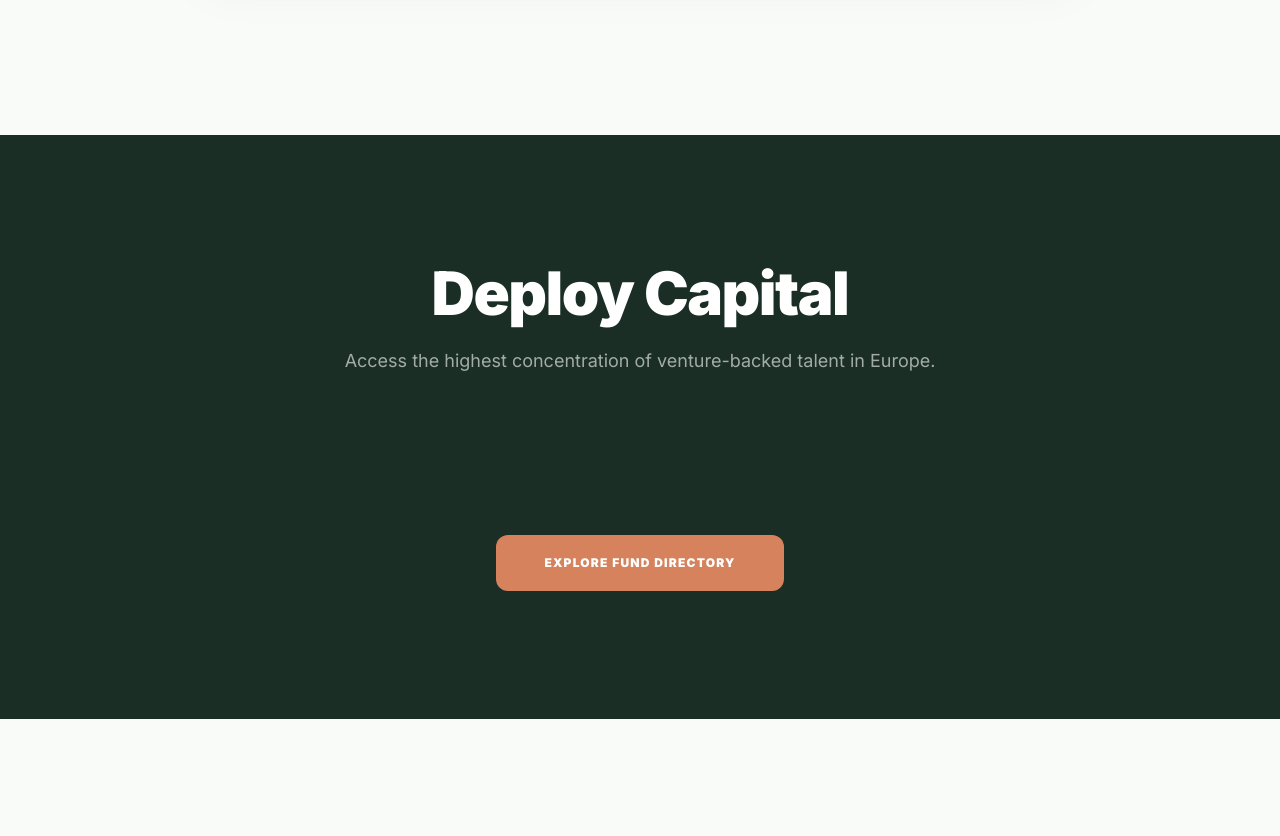
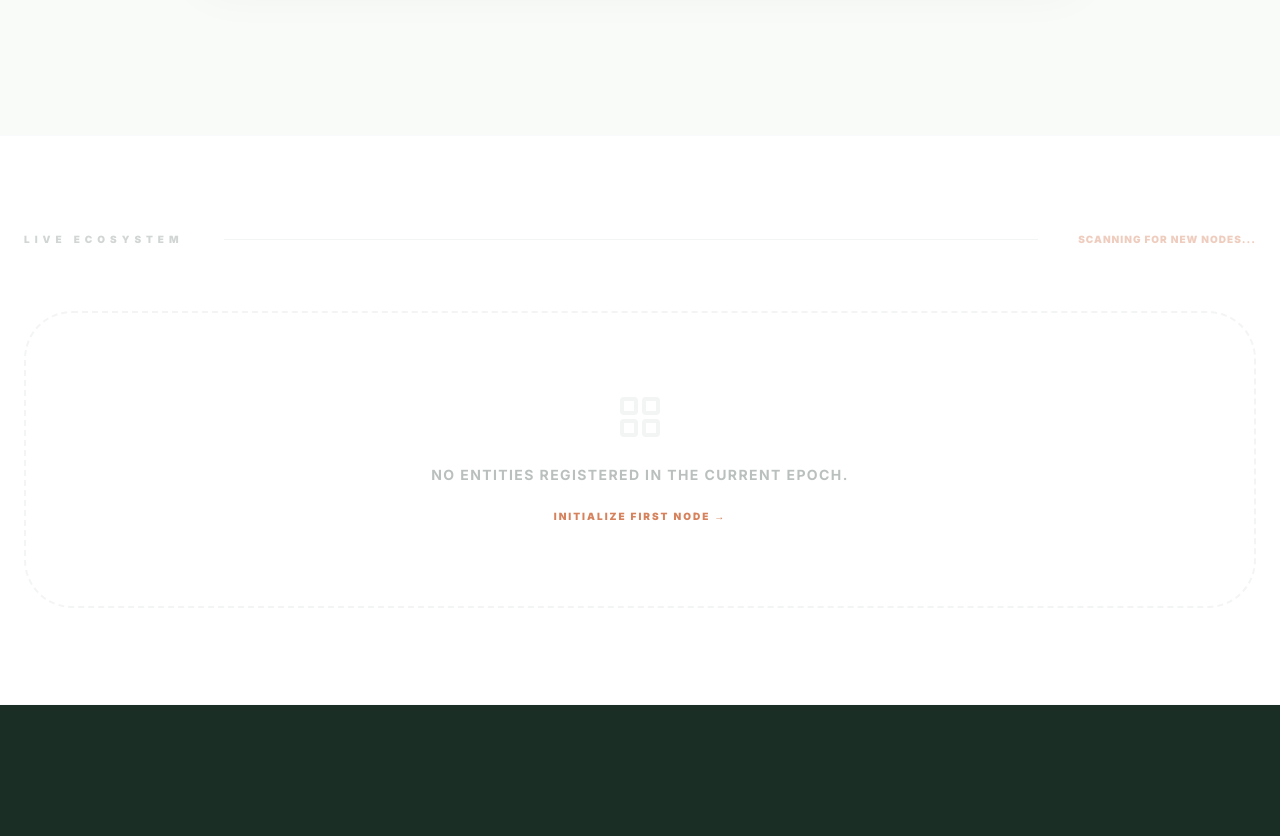
Before and after one commit to Fillipemunch/velix-platform, a Next.js app: page /#/ in a window 1280 px wide. Shown: the part 740-1576 px from the top of the page. Built offline with nearby package versions, Linux system fonts and the light colour scheme.

Commit message:
feat: Add ecosystem grid and refactor partners
Introduces a grid layout for displaying active ecosystem startups and refactors the partner section to use this new grid. This improves the visual presentation of the ecosystem.

```diff
--- a/pages/LandingPage.tsx
+++ b/pages/LandingPage.tsx
@@ -1,7 +1,7 @@
 import React, { useState, useEffect } from 'react';
 import { useNavigate, Link } from 'react-router-dom';
 import { useApp, PublicStartup } from '../context/AppContext';
-import { Search, MapPin, ArrowRight, Zap, TrendingUp, Cpu, Globe, Shield, Building2 } from 'lucide-react';
+import { Search, MapPin, ArrowRight, Zap, TrendingUp, Cpu, Globe, Shield, Building2, LayoutGrid } from 'lucide-react';
 import { motion, AnimatePresence } from 'framer-motion';
 import StartupProfileModal from '../components/StartupProfileModal';
 
@@ -20,10 +20,10 @@ const LandingPage: React.FC = () => {
   const { t, setFilters, language, investors, registeredStartups } = appContext;
   const featuredInvestors = investors.slice(0, 3);
 
-  // Ordenar para mostrar os mais recentemente atualizados primeiro
-  const partners = [...registeredStartups].sort((a, b) =>
+  // Filtramos apenas as startups que possuem ID (foram cadastradas)
+  const activeEcosystem = [...registeredStartups].sort((a, b) =>
     new Date(b.updatedAt).getTime() - new Date(a.updatedAt).getTime()
-  ).slice(0, 12);
+  );
 
   const handleSearch = (e: React.FormEvent) => {
     e.preventDefault();
@@ -108,43 +108,60 @@ const LandingPage: React.FC = () => {
         </motion.form>
       </section>
 
-      {/* Dynamic Ecosystem Partners Section */}
-      {partners.length > 0 && (
+      {/* Seção de Ecossistema Ativo - Apenas Empresas Cadastradas */}
       <section className="py-24 bg-white border-y border-slate-50">
         <div className="max-w-7xl mx-auto px-6">
           <div className="flex items-center space-x-10 mb-16">
-              <h2 className="text-[10px] font-black uppercase tracking-[0.5em] text-[#1a2e26]/20 whitespace-nowrap">Integrated Partners</h2>
+            <h2 className="text-[10px] font-black uppercase tracking-[0.5em] text-[#1a2e26]/20 whitespace-nowrap">Live Ecosystem</h2>
             <div className="h-px bg-[#1a2e26]/5 flex-1"></div>
+            {activeEcosystem.length === 0 && (
+              <p className="text-[10px] font-black uppercase tracking-widest text-[#D6825C]/40">Scanning for new nodes...</p>
+            )}
           </div>
 
-            <div className="grid grid-cols-2 md:grid-cols-3 lg:grid-cols-6 gap-8">
-              {partners.map((partner, idx) => (
+          <div className="grid grid-cols-1 md:grid-cols-2 lg:grid-cols-3 gap-8">
+            {activeEcosystem.map((startup, idx) => (
               <motion.div
-                  key={partner.id}
-                  initial={{ opacity: 0, scale: 0.9 }}
-                  whileInView={{ opacity: 1, scale: 1 }}
+                key={startup.id}
+                initial={{ opacity: 0, y: 20 }}
+                whileInView={{ opacity: 1, y: 0 }}
                 viewport={{ once: true }}
                 transition={{ delay: idx * 0.1 }}
-                  onClick={() => setSelectedStartup(partner)}
-                  className="flex flex-col items-center group cursor-pointer"
+                onClick={() => setSelectedStartup(startup)}
+                className="bg-[#F9FBF9] p-8 rounded-[2.5rem] border border-[#1a2e26]/5 hover:border-[#D6825C]/30 hover:shadow-2xl transition-all cursor-pointer group flex items-center space-x-6"
               >
-                  <div className="w-24 h-24 bg-[#F9FBF9] rounded-[2rem] border border-[#1a2e26]/5 flex items-center justify-center mb-4 group-hover:shadow-xl group-hover:border-[#D6825C]/40 transition-all overflow-hidden relative active:scale-95">
-                    <img
-                      src={partner.logo}
-                      alt={partner.name}
-                      className="w-full h-full object-cover p-2 group-hover:scale-110 transition-transform"
-                    />
+                <div className="w-20 h-20 bg-white rounded-3xl border border-[#1a2e26]/5 flex items-center justify-center flex-shrink-0 shadow-inner overflow-hidden group-hover:scale-105 transition-transform">
+                  <img src={startup.logo} alt={startup.name} className="w-full h-full object-cover" />
                 </div>
-                  <p className="text-[9px] font-black text-[#1a2e26]/40 uppercase tracking-widest group-hover:text-[#D6825C] transition-colors text-center">{partner.name}</p>
+                <div className="min-w-0">
+                  <h3 className="text-xl font-black text-[#1a2e26] truncate group-hover:text-[#D6825C] transition-colors uppercase tracking-tight">{startup.name}</h3>
+                  <p className="text-xs text-[#1a2e26]/40 font-bold line-clamp-2 mt-1 italic">
+                    {startup.slogan !== "Initializing mission parameters..." ? startup.slogan : "Active Member"}
+                  </p>
+                  <div className="mt-3 flex items-center text-[9px] font-black text-[#D6825C] uppercase tracking-widest">
+                    <span>View Profile</span>
+                    <ArrowRight size={10} className="ml-2 group-hover:translate-x-1 transition-transform" />
+                  </div>
+                </div>
               </motion.div>
             ))}
+
+            {activeEcosystem.length === 0 && (
+              <div className="lg:col-span-3 py-20 text-center border-2 border-dashed border-[#1a2e26]/5 rounded-[3rem]">
+                <LayoutGrid size={48} className="mx-auto text-[#1a2e26]/5 mb-6" />
+                <p className="text-[#1a2e26]/30 font-bold uppercase tracking-widest text-sm">No entities registered in the current epoch.</p>
+                <Link to="/signup" className="mt-6 inline-block text-[#D6825C] font-black uppercase tracking-[0.2em] text-[10px] hover:underline">
+                  Initialize First Node →
+                </Link>
+              </div>
+            )}
           </div>
         </div>
       </section>
-      )}
 
       <StartupProfileModal startup={selectedStartup} onClose={() => setSelectedStartup(null)} />
 
+      {/* Seção de Capital */}
       <section className="py-32 bg-[#1a2e26] text-white relative overflow-hidden">
         <div className="max-w-7xl mx-auto px-6 relative z-10 text-center">
           <motion.h2 initial={{ opacity: 0, y: 20 }} whileInView={{ opacity: 1, y: 0 }} viewport={{ once: true }} className="text-4xl md:text-6xl font-black mb-6 tracking-tight">
```
Lines whose indentation alone changed are shown as unchanged.
